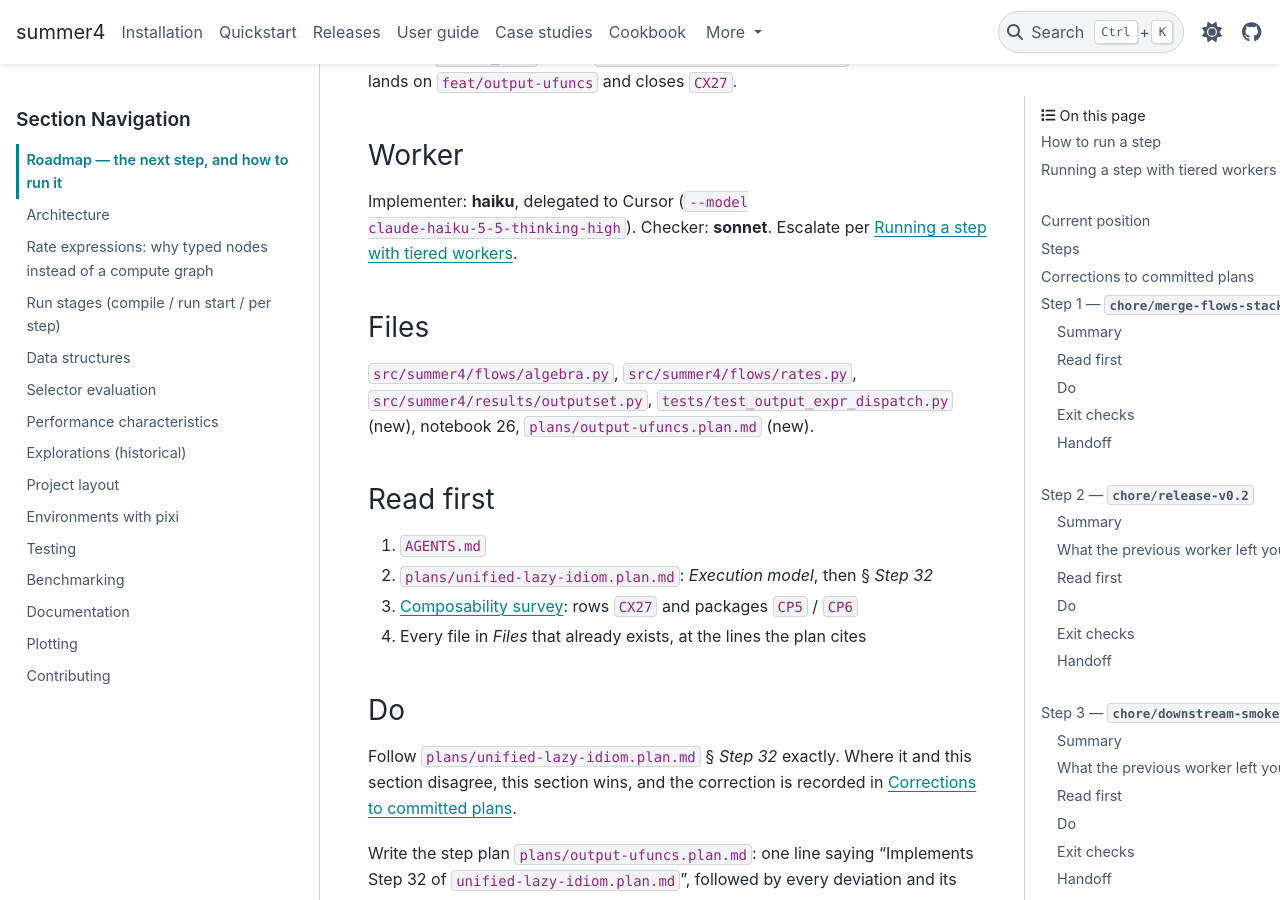
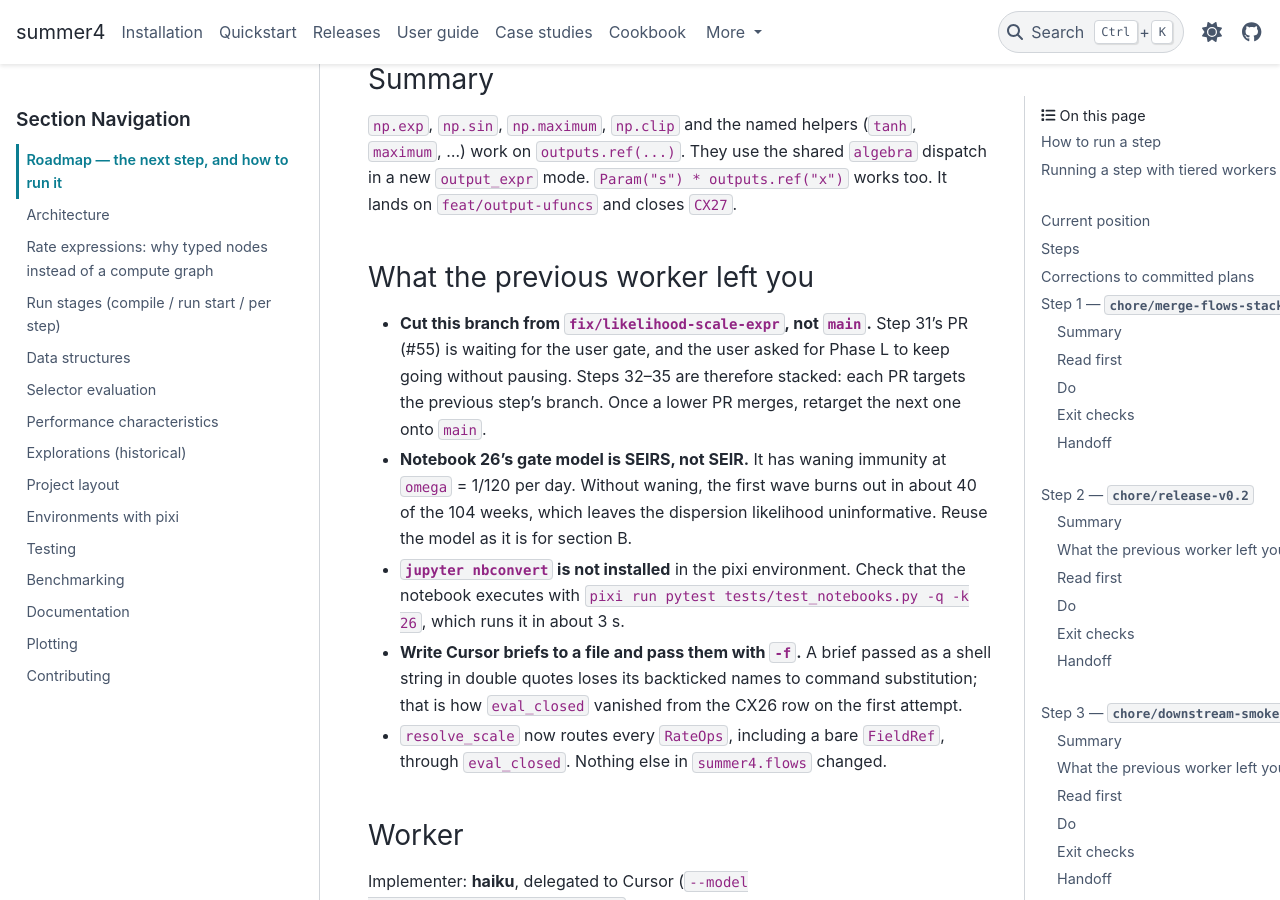
Before and after one commit to monash-emu/summer4, a Sphinx documentation site: the page built from docs/dev/roadmap.md, in a window 1280 px wide and 900 px high, scrolled down 67734 px. Built offline with Sphinx 7.4.7 and the PyData theme 0.15.4, drawn with Linux system fonts in a browser that asks for light colours; some of the changed text lies outside the part shown.

Commit message:
Hand off after step 31: likelihood-scale-expr.

```diff
--- a/docs/dev/roadmap.md
+++ b/docs/dev/roadmap.md
@@ -200,11 +200,11 @@
 <!-- roadmap:current -->
 | Field | Value |
 | --- | --- |
-| Step | 31 |
+| Step | 32 |
 | Status | next |
-| Branch | `fix/likelihood-scale-expr` |
-| Cut from | `main` |
-| Last landed | `fix/saveplan-ts-grid` |
+| Branch | `feat/output-ufuncs` |
+| Cut from | `fix/likelihood-scale-expr` (stacked; see step 32) |
+| Last landed | `fix/likelihood-scale-expr` (PR #55, awaiting the user gate) |
 <!-- /roadmap:current -->
 
 ## Steps
@@ -277,8 +277,8 @@
 | 28 | J | WP19 | `feat/calib-outputs` | `plans/calibration-toolkit.plan.md` | Step 28 | planned | CW10 CW11 |
 | 29 | K | CP1 | `feat/solve-composable` | `plans/solve-composable.plan.md` | Whole | done | CX1 CX2 CX3 CX4 CX5 |
 | 30 | K | CP2 | `feat/calib-composable` | `plans/calib-composable.plan.md` | Whole | done | CX16 CX17 CX18 CX19 CX24 |
-| 31 | L | CP5 | `fix/likelihood-scale-expr` | `plans/unified-lazy-idiom.plan.md` | Step 31 | next | CX26 |
-| 32 | L | CP5 | `feat/output-ufuncs` | `plans/unified-lazy-idiom.plan.md` | Step 32 | planned | CX27 |
+| 31 | L | CP5 | `fix/likelihood-scale-expr` | `plans/unified-lazy-idiom.plan.md` | Step 31 | done | CX26 |
+| 32 | L | CP5 | `feat/output-ufuncs` | `plans/unified-lazy-idiom.plan.md` | Step 32 | next | CX27 |
 | 33 | L | CP5 | `feat/output-defer` | `plans/unified-lazy-idiom.plan.md` | Step 33 | planned | CX28 |
 | 34 | L | CP5 | `feat/named-callables` | `plans/unified-lazy-idiom.plan.md` | Step 34 | planned | CX7 |
 | 35 | L | CP5 | `fix/rate-children-fold` | `plans/unified-lazy-idiom.plan.md` | Step 35 | planned | CX29 |
@@ -2187,6 +2187,9 @@
 
 ## Step 31 — `fix/likelihood-scale-expr`
 
+**Landed:** fix/likelihood-scale-expr, PR #55, 2026-10-15.
+**Worker:** Cursor claude-haiku-5-5-thinking-high (haiku); checker sonnet; attempts 1 (haiku, with two resumes of the same chat: the gate-model switch and a text fix); receipts 20261014-213438, 20261014-214404, 20261014-214801.
+
 ### Summary
 
 Likelihood `sd=` and `dispersion=` accept any parameter-only rate expression,
@@ -2277,6 +2280,27 @@
 dispatch in a new `output_expr` mode. `Param("s") * outputs.ref("x")` works too.
 It lands on `feat/output-ufuncs` and closes `CX27`.
 
+### What the previous worker left you
+
+- **Cut this branch from `fix/likelihood-scale-expr`, not `main`.** Step 31's
+  PR (#55) is waiting for the user gate, and the user asked for Phase L to keep
+  going without pausing. Steps 32–35 are therefore stacked: each PR targets
+  the previous step's branch. Once a lower PR merges, retarget the next one
+  onto `main`.
+- **Notebook 26's gate model is SEIRS, not SEIR.** It has waning immunity at
+  `omega` = 1/120 per day. Without waning, the first wave burns out in about 40
+  of the 104 weeks, which leaves the dispersion likelihood uninformative.
+  Reuse the model as it is for section B.
+- **`jupyter nbconvert` is not installed** in the pixi environment. Check that
+  the notebook executes with `pixi run pytest tests/test_notebooks.py -q -k 26`,
+  which runs it in about 3 s.
+- **Write Cursor briefs to a file and pass them with `-f`.** A brief passed as a
+  shell string in double quotes loses its backticked names to command
+  substitution; that is how `eval_closed` vanished from the CX26 row on the
+  first attempt.
+- `resolve_scale` now routes every `RateOps`, including a bare `FieldRef`,
+  through `eval_closed`. Nothing else in `summer4.flows` changed.
+
 ### Worker
 
 Implementer: **haiku**, delegated to Cursor
```
